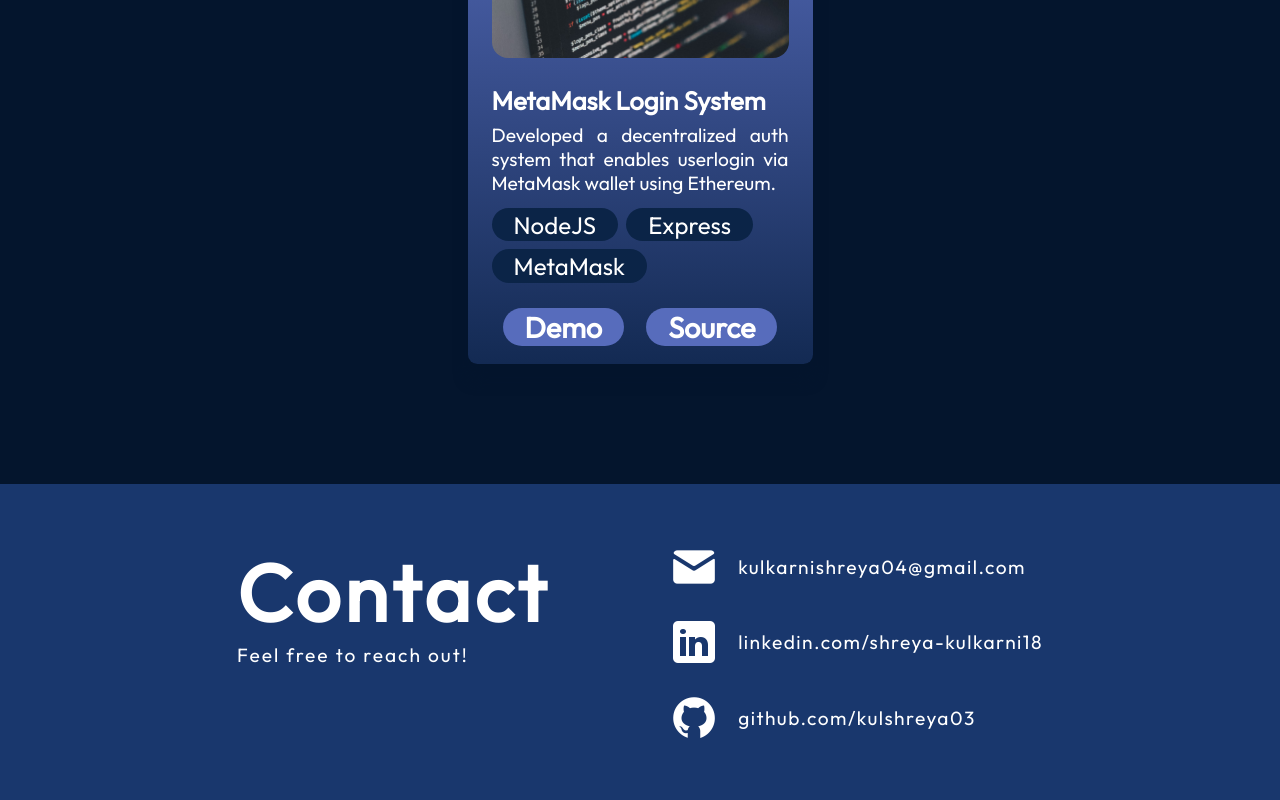
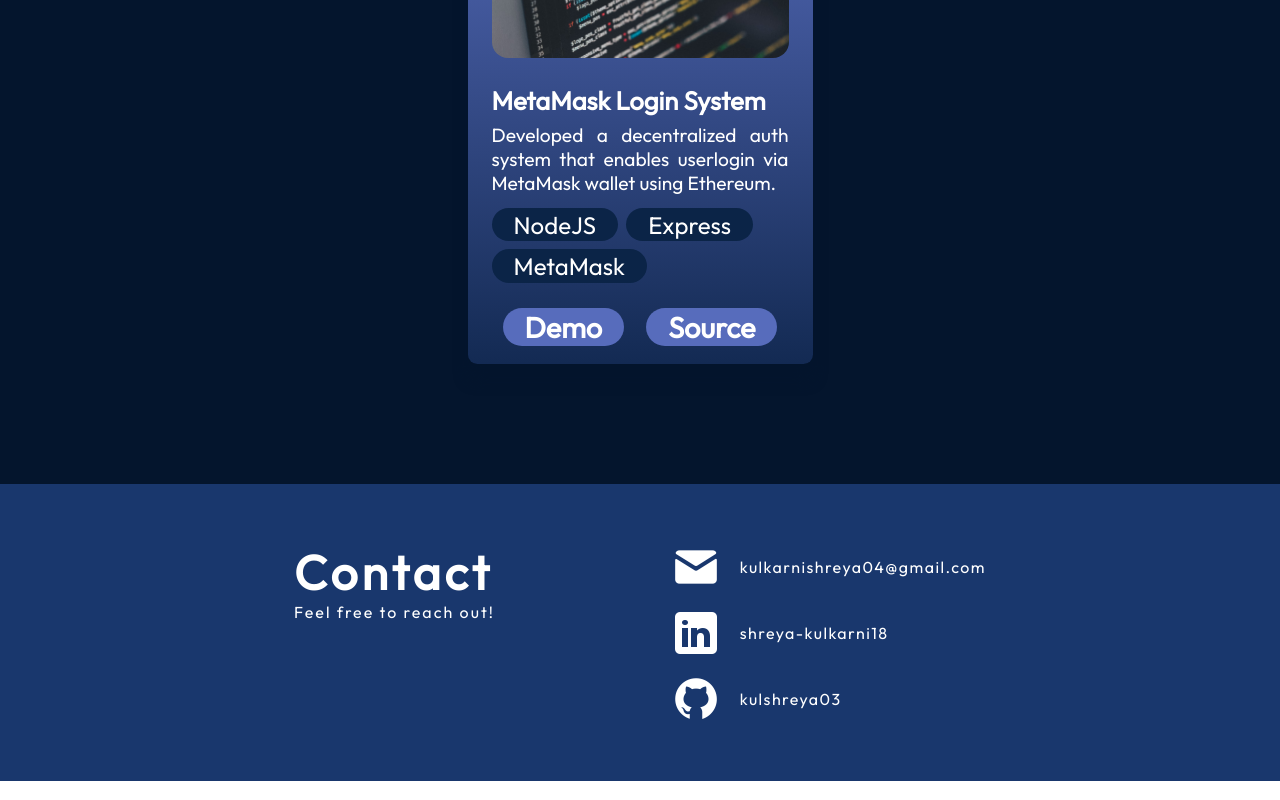
Before and after one commit to kulshreya03/ShreyaBuilds, a React (Vite) app: page / in a window 1280 px wide. Shown: the part 2915-3715 px from the top of the page. Built offline with nearby package versions, Linux system fonts and the light colour scheme.

Commit message:
Layout Changes

```diff
--- a/src/components/Contact/Contact.jsx
+++ b/src/components/Contact/Contact.jsx
@@ -16,15 +16,15 @@
       <ul className={styles.links}>
         <li className={styles.link}>
           <img src={emailIcon} alt="Email icon" />
-          <a href="mailto:myemail@email.com">kulkarnishreya04@gmail.com</a>
+          <a href="mailto:kulkarnishreya04@gmail.com">kulkarnishreya04@gmail.com</a>
         </li>
         <li className={styles.link}>
           <img src={linkedinIcon} alt="Linkedin Icon" />
-          <a href="https://www.linkedin.com/in/shreya-kulkarni18">linkedin.com/shreya-kulkarni18</a>
+          <a href="https://www.linkedin.com/in/shreya-kulkarni18">shreya-kulkarni18</a>
         </li>
         <li className={styles.link}>
             <img src={githubIcon} alt="Github Icon" />
-          <a href="https://github.com/kulshreya03">github.com/kulshreya03</a>
+          <a href="https://github.com/kulshreya03">kulshreya03</a>
         </li>
       </ul>
     </footer>
--- a/src/components/Contact/Contact.module.css
+++ b/src/components/Contact/Contact.module.css
@@ -13,13 +13,13 @@
 }
 
 .text h2 {
-  font-size: 5rem;
+  font-size: 3rem;
   font-weight: 700;
   letter-spacing: 0.25rem;
 }
 
 .text p {
-  font-size: 1.2rem;
+  font-size: 1rem;
   font-weight: 400;
   letter-spacing: 0.125rem;
 }
@@ -27,9 +27,9 @@
 .links {
   display: flex;
   flex-direction: column;
-  align-items: flex-start;
   list-style: none;
-  gap: 1.6rem;
+  gap: 1rem;
+
 }
 
 .link {
@@ -41,7 +41,7 @@
 .link a {
   color: var(--color-text);
   text-decoration: none;
-  font-size: 1.2rem;
+  font-size: 1rem;
   font-weight: 400;
   letter-spacing: 0.09rem;
 }
@@ -59,6 +59,6 @@
   }
 
   .links {
-    align-items: center;
+
   }
 }
```
